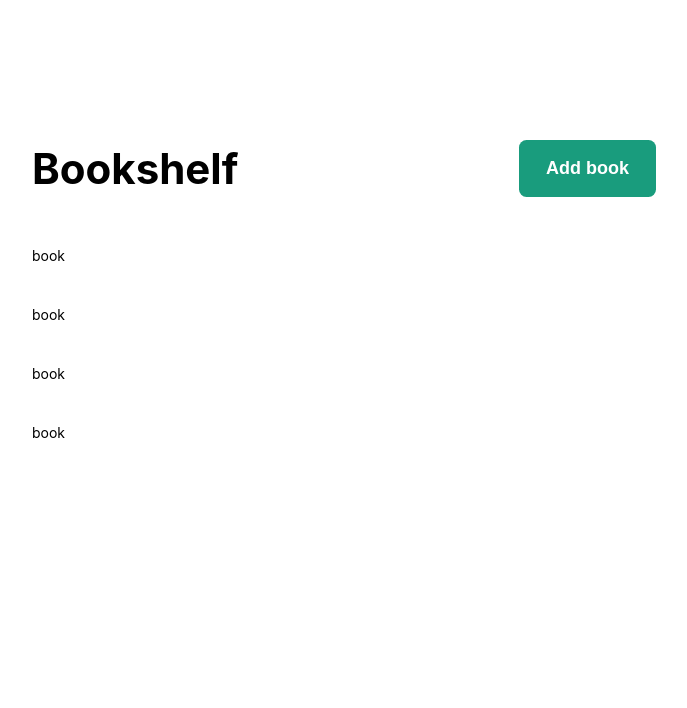
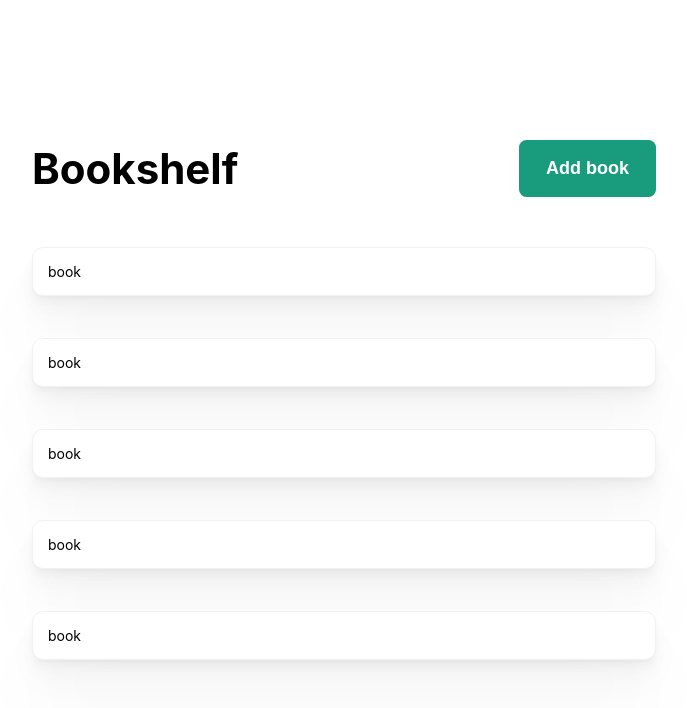
Before and after one commit to germanrdz/mmhmm-books-germanrdz, a Next.js app: page / in a window 1280 px wide. Shown: the top 708 px of the page, without its empty margins (296-983 px from the left). Built offline with nearby package versions, Linux system fonts and the light colour scheme.

Commit message:
Adding Card component

```diff
--- /dev/null
+++ b/components/shared/Card.tsx
@@ -0,0 +1,25 @@
+import styled from "styled-components";
+
+type Props = {
+  children: React.ReactNode;
+};
+
+const Container = styled.div`
+  background: #ffffff;
+  border: 1px solid #f1f1f1;
+  padding: 1.07em;
+
+  box-shadow: 0px 51px 80px rgba(0, 0, 0, 0.04),
+    0px 21.3066px 33.4221px rgba(0, 0, 0, 0.0287542),
+    0px 11.3915px 17.869px rgba(0, 0, 0, 0.0238443),
+    0px 6.38599px 10.0172px rgba(0, 0, 0, 0.02),
+    0px 3.39155px 5.32008px rgba(0, 0, 0, 0.0161557),
+    0px 1.4113px 2.21381px rgba(0, 0, 0, 0.0112458);
+  border-radius: 0.77em;
+`;
+
+const Card = ({ children }: Props) => {
+  return <Container>{children}</Container>;
+};
+
+export default Card;
--- a/pages/index.tsx
+++ b/pages/index.tsx
@@ -4,6 +4,7 @@ import styled from "styled-components";
 
 import Title from "../components/shared/Title";
 import Button from "../components/shared/Button";
+import Card from "../components/shared/Card";
 
 const Container = styled.div`
   max-width: 624px;
@@ -37,10 +38,11 @@ const Home: NextPage = () => {
       </Header>
 
       <BooksList>
-        <div>book</div>
-        <div>book</div>
-        <div>book</div>
-        <div>book</div>
+        <Card>book</Card>
+        <Card>book</Card>
+        <Card>book</Card>
+        <Card>book</Card>
+        <Card>book</Card>
       </BooksList>
     </Container>
   );
```
